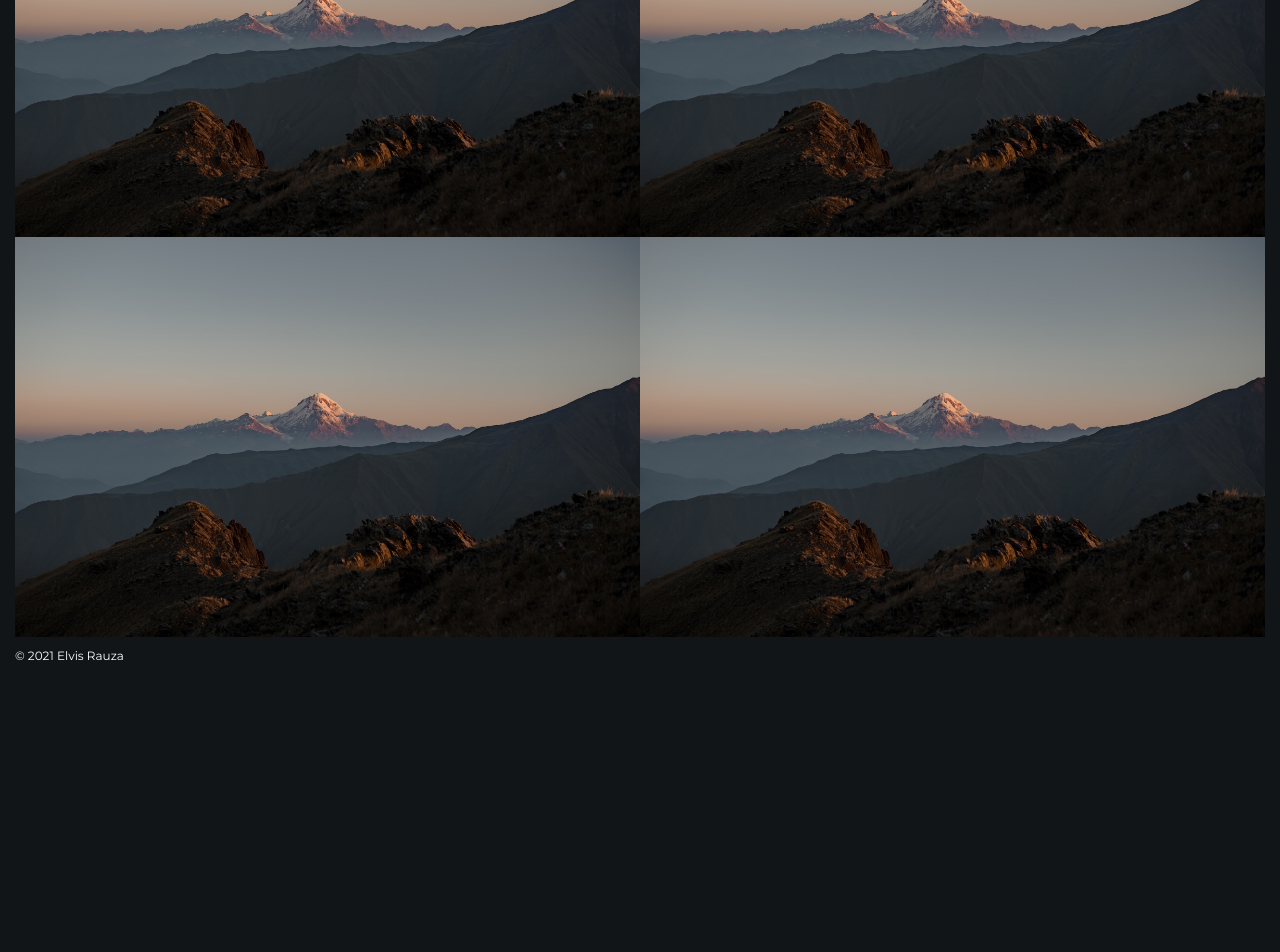
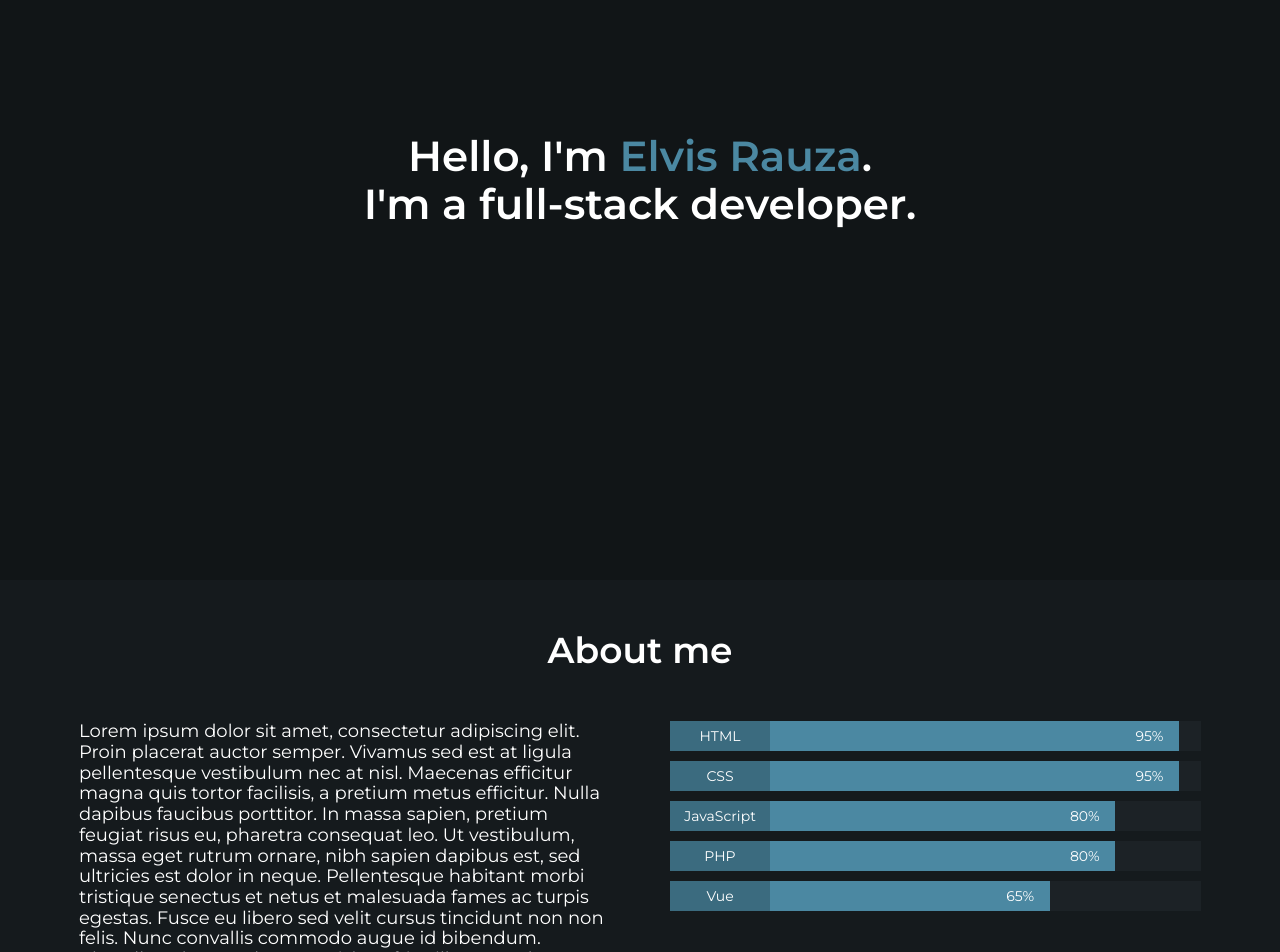
Before and after one commit to ElvisRauza/portfolio, a Vue app: page / in a window 1280 px wide. Shown: the part 220-1172 px from the top of the page. Before the commit the page ends 894 px from the top, so only its background shows below. Built offline with nearby package versions, Linux system fonts and the light colour scheme.

Commit message:
home dev

```diff
--- a/package.json
+++ b/package.json
@@ -9,7 +9,9 @@
   },
   "dependencies": {
     "core-js": "^3.6.5",
+    "pixi.js": "^6.1.2",
     "vue": "^3.0.0",
+    "vue-observe-visibility": "^2.0.0-alpha.1",
     "vue-router": "^4.0.0-0",
     "vuex": "^4.0.2"
   },
--- /dev/null
+++ b/src/components/home/AboutMe.vue
@@ -0,0 +1,140 @@
+<template>
+  <section class="about-me bg-light">
+    <div class="container container--large">
+      <h2 class="block-title">
+        About me
+      </h2>
+      <div class="flexbox">
+        <div class="col col-50">
+          <p>
+            Lorem ipsum dolor sit amet, consectetur adipiscing elit. Proin
+            placerat auctor semper. Vivamus sed est at ligula pellentesque
+            vestibulum nec at nisl. Maecenas efficitur magna quis tortor
+            facilisis, a pretium metus efficitur. Nulla dapibus faucibus
+            porttitor. In massa sapien, pretium feugiat risus eu, pharetra
+            consequat leo. Ut vestibulum, massa eget rutrum ornare, nibh sapien
+            dapibus est, sed ultricies est dolor in neque. Pellentesque habitant
+            morbi tristique senectus et netus et malesuada fames ac turpis
+            egestas. Fusce eu libero sed velit cursus tincidunt non non felis.
+            Nunc convallis commodo augue id bibendum. Phasellus placerat rhoncus
+            nisl, eu fringilla neque laoreet ac. Donec mattis urna tortor, sed
+            ornare tortor mattis sed. Sed tincidunt lectus lobortis dictum
+            lacinia. Donec sed leo tortor. Proin eleifend viverra orci in
+            placerat.
+          </p>
+        </div>
+        <div class="col col-50">
+          <div class="skills">
+            <div
+              v-for="(skill, i) in skills"
+              :key="i"
+              class="skill"
+            >
+              <p class="skill__label skill__label--left">
+                {{ skill.label }}
+              </p>
+              <div
+                v-observe-visibility="{
+                  callback: handleBarAnimation,
+                  once: true,
+                  throttle: 100,
+                }"
+                class="skill__bar"
+                :data-width="skill.progress"
+              >
+                <p class="skill__label skill__label--right">
+                  {{ skill.progress }}%
+                </p>
+              </div>
+            </div>
+          </div>
+        </div>
+      </div>
+    </div>
+  </section>
+</template>
+
+<script>
+export default {
+  name: "AboutMe",
+  data() {
+    return {
+      skills: [
+        {
+          label: "HTML",
+          progress: 95,
+        },
+        {
+          label: "CSS",
+          progress: 95,
+        },
+        {
+          label: "JavaScript",
+          progress: 80,
+        },
+        {
+          label: "PHP",
+          progress: 80,
+        },
+        {
+          label: "Vue",
+          progress: 65,
+        },
+      ],
+    };
+  },
+  methods: {
+    handleBarAnimation(isVisible, entry) {
+      let el = entry.target;
+      if (isVisible) {
+        el.style.width = el.dataset.width + "%";
+      } else {
+        el.style.width = 0;
+      }
+    },
+  },
+};
+</script>
+
+<style lang="scss" scoped>
+$bar-height: 30px;
+$offset: 100px;
+.about-me {
+}
+.skill {
+  position: relative;
+  padding-left: $offset;
+  background-color: lighten($black, 5%);
+  margin: 0 0 10px;
+
+  &__label {
+    position: absolute;
+    top: 0;
+    bottom: 0;
+
+    font-size: 1.4rem;
+    line-height: $bar-height;
+    margin: 0;
+    text-align: center;
+
+    &--left {
+      left: 0;
+      width: $offset;
+      background-color: darken($blue, 10%);
+    }
+
+    &--right {
+      right: 0;
+      width: 60px;
+    }
+  }
+
+  &__bar {
+    position: relative;
+    width: 10%;
+    height: $bar-height;
+    background-color: $blue;
+    transition: all 1s ease-in;
+  }
+}
+</style>
--- /dev/null
+++ b/src/components/home/Hero.vue
@@ -0,0 +1,68 @@
+<template>
+  <section class="hero full">
+    <div class="container">
+      <div class="hero__inner">
+        <h1
+          v-observe-visibility="{
+            callback: handleTitleAnimation,
+            once: true,
+            throttle: 300,
+          }"
+          class="hero__title"
+        >
+          Hello, I'm <span>Elvis Rauza</span>. <br />
+          I'm a full-stack developer.
+        </h1>
+      </div>
+    </div>
+  </section>
+</template>
+
+<script>
+export default {
+  name: "HomeHero",
+  methods: {
+    handleTitleAnimation(isVisible, e) {
+      if (isVisible) {
+        let el = e.target;
+        el.classList.add("animated");
+      }
+    },
+  },
+};
+</script>
+
+<style lang="scss" scoped>
+.hero {
+  &__inner {
+    height: 100vh;
+
+    display: flex;
+    flex-direction: column;
+    justify-content: center;
+  }
+
+  &__title {
+    text-align: center;
+
+    // animate
+    opacity: 0;
+    margin: -60px 0 0;
+    transition: opacity 0.75s ease-in, margin 1s linear;
+
+    &.animated {
+      margin-top: 0;
+      opacity: 1;
+
+      span {
+        color: $blue;
+      }
+    }
+
+    span {
+      transition: all 0.5s;
+      transition-delay: 1s;
+    }
+  }
+}
+</style>
--- a/src/components/home/Portfolio.vue
+++ b/src/components/home/Portfolios.vue
@@ -1,6 +1,9 @@
 <template>
   <section class="portfolio">
     <div class="container">
+      <h2 class="block-title">
+        My work
+      </h2>
       <div class="flexbox flexbox--full">
         <div
           v-for="item in items"
@@ -15,7 +18,7 @@
 </template>
 
 <script>
-import PortfolioItem from "@/components/home/PortfolioItem.vue";
+import PortfolioItem from "@/components/portfolio/Item.vue";
 
 export default {
   name: "Portfolio",
@@ -24,9 +27,9 @@ export default {
   },
   computed: {
     items() {
-      return this.$store.state.porfolio
-    }
-  }
+      return this.$store.state.porfolio;
+    },
+  },
 };
 </script>
 
--- a/src/components/home/PortfolioItem.vue
+++ b/src/components/portfolio/Item.vue
@@ -29,7 +29,7 @@ export default {
 };
 </script>
 
-<style lang="scss">
+<style lang="scss" scoped>
 .portfolio-item {
   position: relative;
   display: block;
--- a/src/main.js
+++ b/src/main.js
@@ -1,9 +1,11 @@
 import { createApp } from "vue";
+import VueObserveVisibility from "vue-observe-visibility";
 import router from "./router";
 import store from "./store";
 import App from "./App.vue";
 
 const app = createApp(App);
+app.use(VueObserveVisibility);
 app.use(store);
 app.use(router);
 app.mount("#app");
--- a/src/sass/config/_colors.scss
+++ b/src/sass/config/_colors.scss
@@ -1,2 +1,3 @@
 $gray: #424242;
 $black: #111517;
+$blue: #4B88A2;
--- a/src/sass/layout/_flexbox.scss
+++ b/src/sass/layout/_flexbox.scss
@@ -26,10 +26,10 @@
   display: flex;
   flex-wrap: wrap;
 
-  margin: 0 -15px;
+  margin: 0 -30px;
 
   .col {
-    padding: 0 15px;
+    padding: 0 30px;
   }
 
   &--full {
@@ -41,10 +41,10 @@
   }
 
   &--grid {
-    margin: -15px;
+    margin: -30px;
 
     & > .col {
-      padding: 15px;
+      padding: 30px;
     }
   }
 
--- a/src/sass/layout/_global.scss
+++ b/src/sass/layout/_global.scss
@@ -5,13 +5,14 @@
 }
 
 html {
+  font-size: 10px;
   color: white;
   background-color: $black;
 }
 
 body {
-  font-size: 18px;
-  font-family: 'Montserrat', sans-serif;
+  font-size: 1.8rem;
+  font-family: "Montserrat", sans-serif;
 }
 
 img {
@@ -25,6 +26,56 @@ button {
   cursor: pointer;
 }
 
+h1,
+h2,
+h3,
+h4,
+h5,
+h6,
+p {
+  margin: 0 0 1em;
+}
+
+h1 {
+  font-size: 4.2rem;
+}
+
+h2 {
+  font-size: 3.6rem;
+}
+
+h3 {
+  font-size: 3.2rem;
+}
+
+h4 {
+  font-size: 2.8rem;
+}
+
+section {
+  padding: 50px 0;
+
+  &.full {
+    padding: 0;
+  }
+}
+
 .container {
   padding: 0 15px;
+
+  &--large {
+    @include resp-min('s') {
+      width: 90%;
+      margin: 0 auto;
+    }
+  }
 }
+
+.block-title {
+  text-align: center;
+  margin: 0 0 50px;
+}
+
+.bg-light {
+  background-color: lighten($black, 2%);
+}
--- a/src/static/Header.vue
+++ b/src/static/Header.vue
@@ -1,7 +1,6 @@
 <template>
   <header>
     <div class="container">
-      <p>Elvis Rauza</p>
     </div>
   </header>
 </template>
--- a/src/views/Home.vue
+++ b/src/views/Home.vue
@@ -1,15 +1,20 @@
 <template>
-  <Portfolio />
-  <!-- About me -->
+  <HomeHero />
+  <HomeAboutMe />
+  <HomePortfolios />
 </template>
 
 <script>
-import Portfolio from "@/components/home/Portfolio.vue";
+import HomeHero from "@/components/home/Hero";
+import HomeAboutMe from "@/components/home/AboutMe";
+import HomePortfolios from "@/components/home/Portfolios";
 
 export default {
   name: "Home",
   components: {
-    Portfolio,
+    HomeHero,
+    HomeAboutMe,
+    HomePortfolios,
   },
 };
 </script>
```
Also changed, not shown: 1 other file (tests, documents, lock files or other folders).
